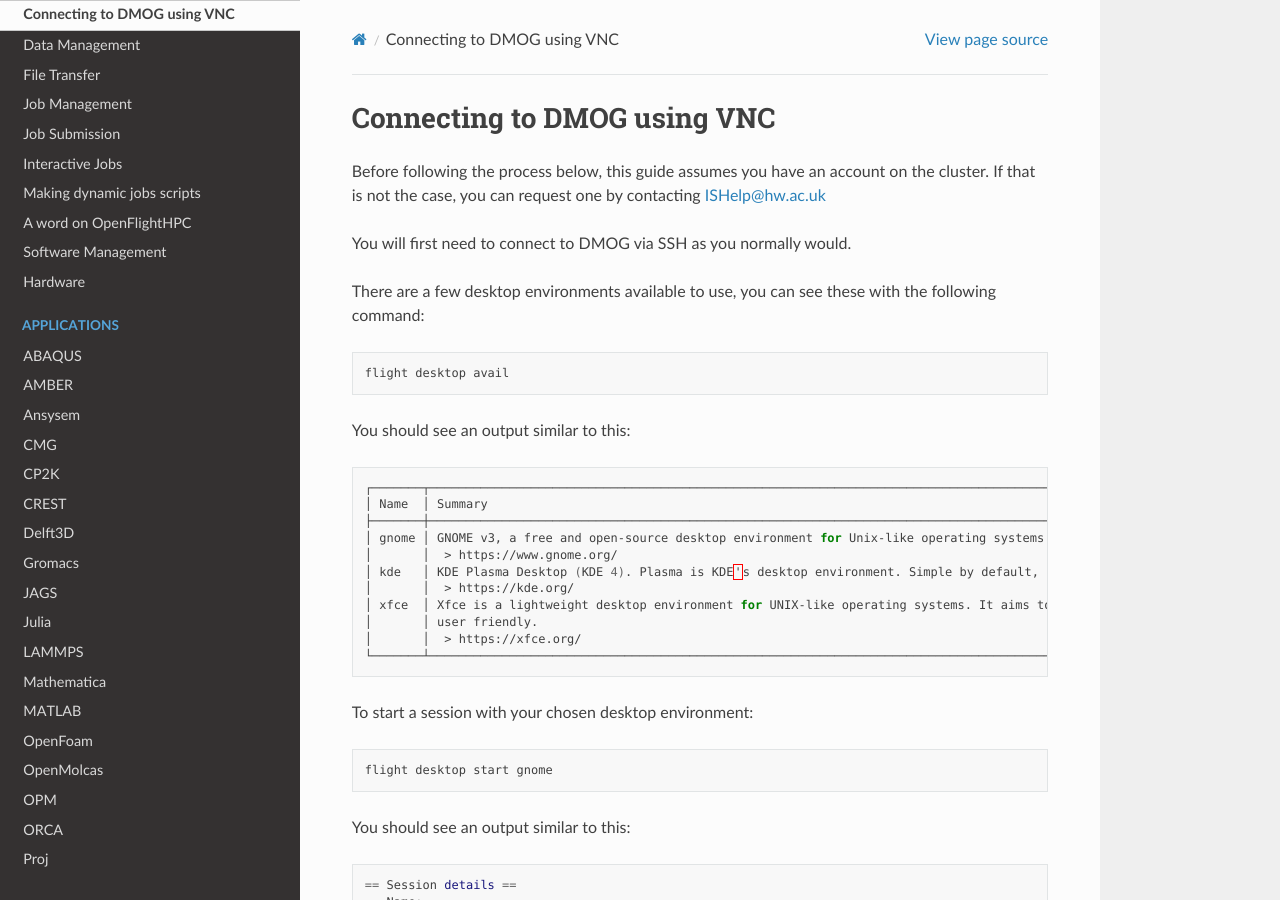
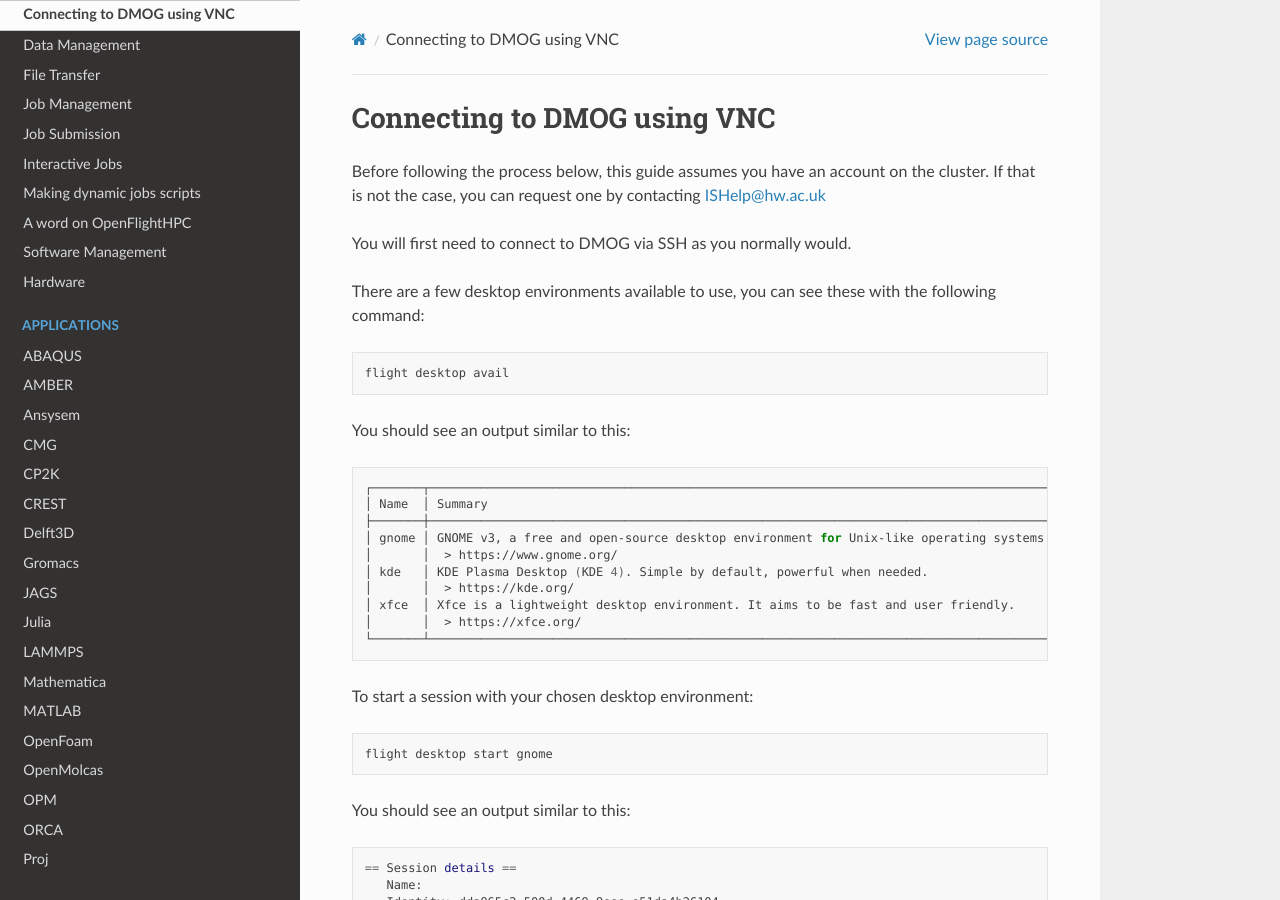
Before and after one commit to jm130/dmogdocs, a Sphinx documentation site: the page built from docs/source/user/connectingvnc.rst, in a window 1280 px wide and 900 px high. Built offline with Sphinx 7.4.7 and the Read the Docs theme 2.0.0, drawn with Linux system fonts in a browser that asks for light colours.

Commit message:
Update connectingvnc.rst

```diff
--- a/docs/source/user/connectingvnc.rst
+++ b/docs/source/user/connectingvnc.rst
@@ -16,17 +16,16 @@ You should see an output similar to this:
 
 .. code-block:: bash
 
-   ┌───────┬────────────────────────────────────────────────────────────────────────────────────────────── ───────────┐
-   │ Name  │ Summary                                                                                                  │
-   ├───────┼──────────────────────────────────────────────────────────────────────────────────────────────────────────┤
-   │ gnome │ GNOME v3, a free and open-source desktop environment for Unix-like operating systems.                    │
-   │       │  > https://www.gnome.org/                                                                                |
-   │ kde   │ KDE Plasma Desktop (KDE 4). Plasma is KDE's desktop environment. Simple by default, powerful when needed.│
-   │       │  > https://kde.org/                                                                                      │
-   │ xfce  │ Xfce is a lightweight desktop environment for UNIX-like operating systems. It aims to be fast.           │
-   │       │ user friendly.                                                                                           │
-   │       │  > https://xfce.org/                                                                                     │
-   └───────┴──────────────────────────────────────────────────────────────────────────────────────────────────────────┘
+   ┌───────┬──────────────────────────────────────────────────────────────────────────────────────┐
+   │ Name  │ Summary                                                                              │
+   ├───────┼──────────────────────────────────────────────────────────────────────────────────────┤
+   │ gnome │ GNOME v3, a free and open-source desktop environment for Unix-like operating systems.│
+   │       │  > https://www.gnome.org/                                                            |
+   │ kde   │ KDE Plasma Desktop (KDE 4). Simple by default, powerful when needed.                 |
+   │       │  > https://kde.org/                                                                  │
+   │ xfce  │ Xfce is a lightweight desktop environment. It aims to be fast and user friendly.     |
+   │       │  > https://xfce.org/                                                                 │
+   └───────┴──────────────────────────────────────────────────────────────────────────────────────┘
 
 To start a session with your chosen desktop environment:
 
```
